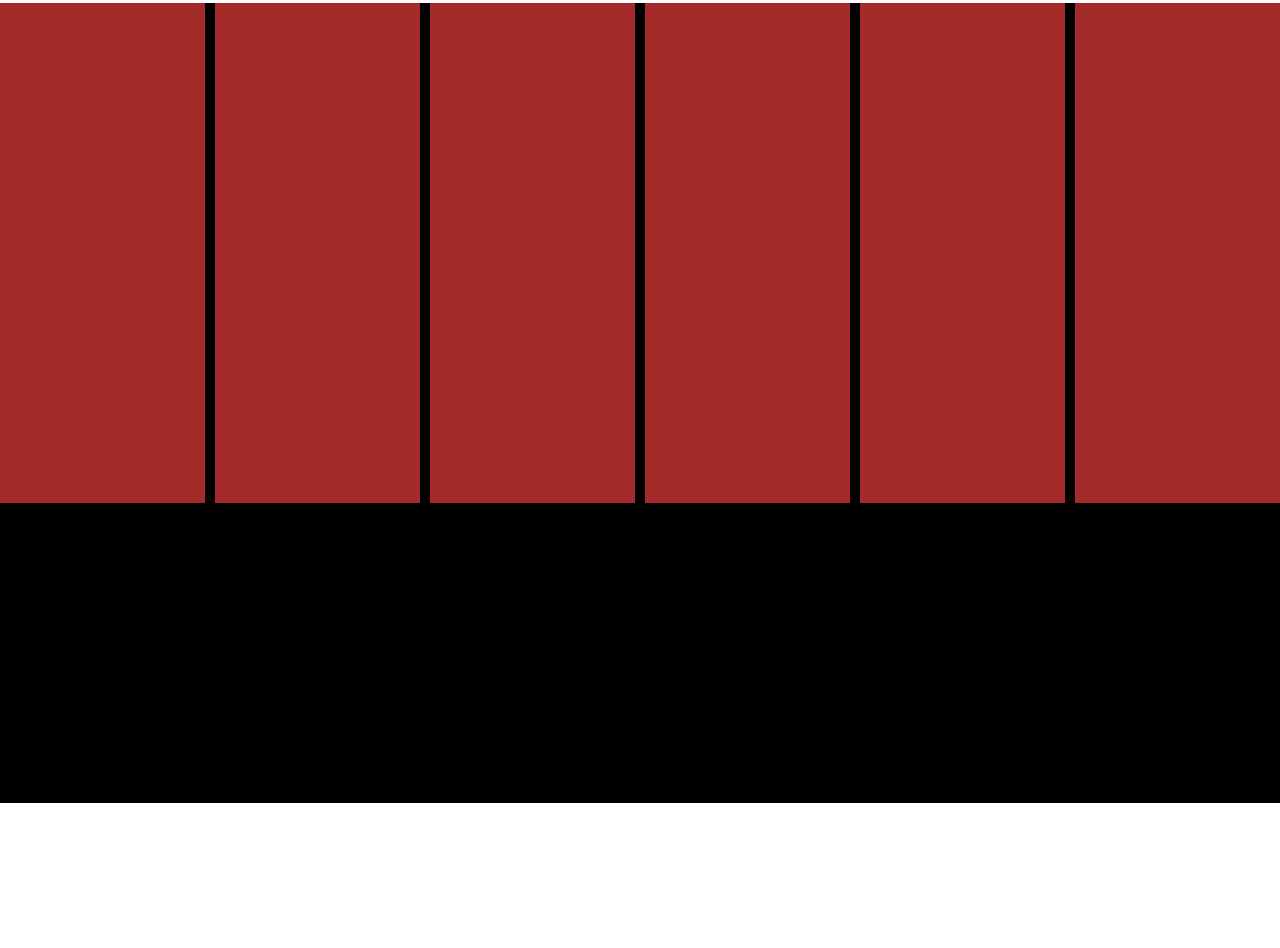
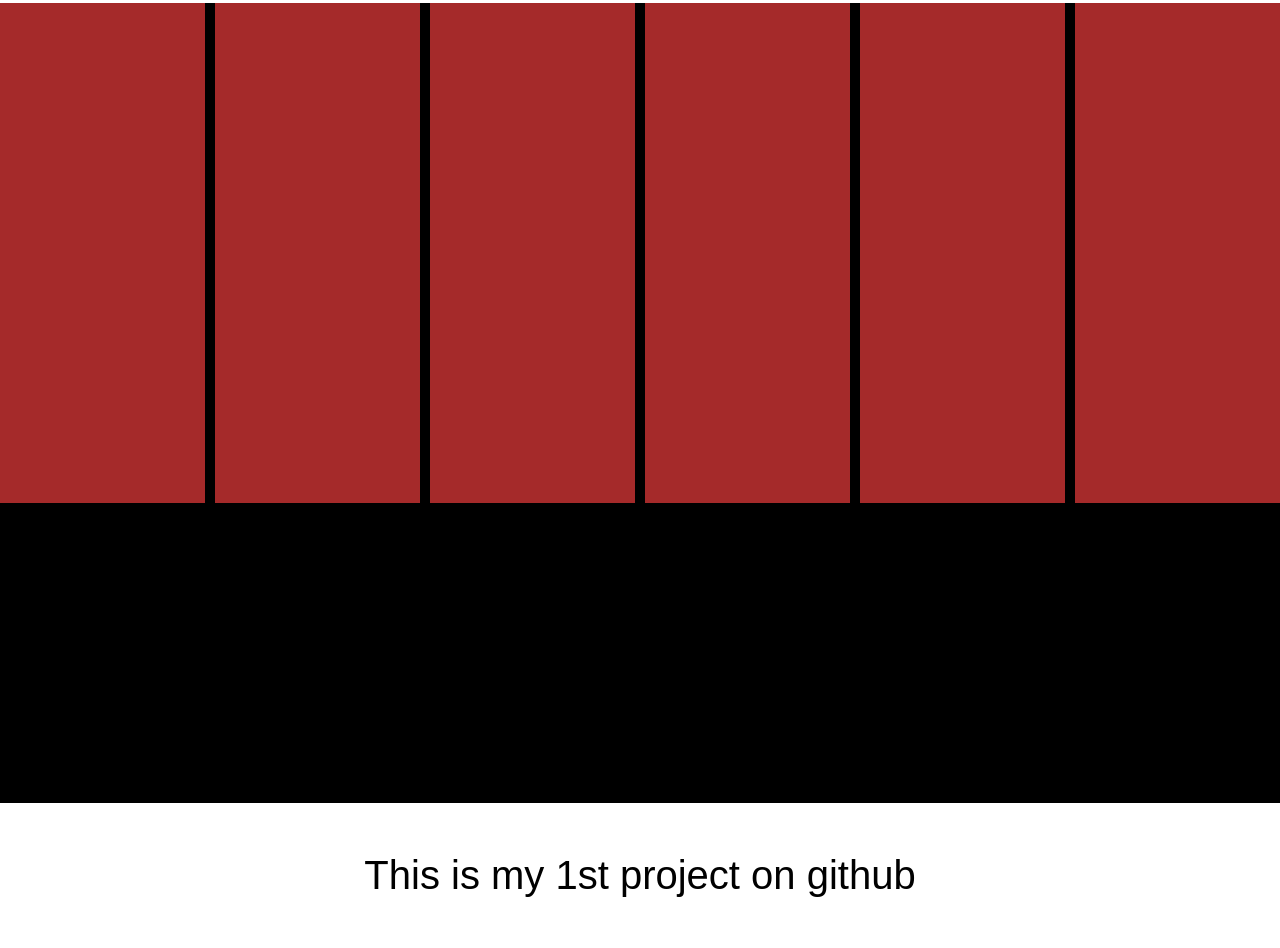
Before and after one commit to Ruslan2394/Sunday_18-00, a plain HTML site: page index.html in a window 1280 px wide. Shown: the part 497-1445 px from the top of the page. Before the commit the page ends 1300 px from the top, so only its background shows below. Drawn offline with Linux system fonts and the light colour scheme.

Commit message:
last git commit -m last `

```diff
--- a/index.html
+++ b/index.html
@@ -43,5 +43,8 @@
             <div class="main__item"></div>
         </div>
     </main>
+    <footer class="footer">
+        <p>This is my 1st project on github</p>
+    </footer>
 </body>
 </html>
--- a/style/style.css
+++ b/style/style.css
@@ -77,3 +77,11 @@ h1 {
     height: 500px;
     background: brown;
 }
+.footer {
+    padding: 50px 0;
+
+}
+p {
+    text-align: center;
+    font-size: 40px;
+}
```
